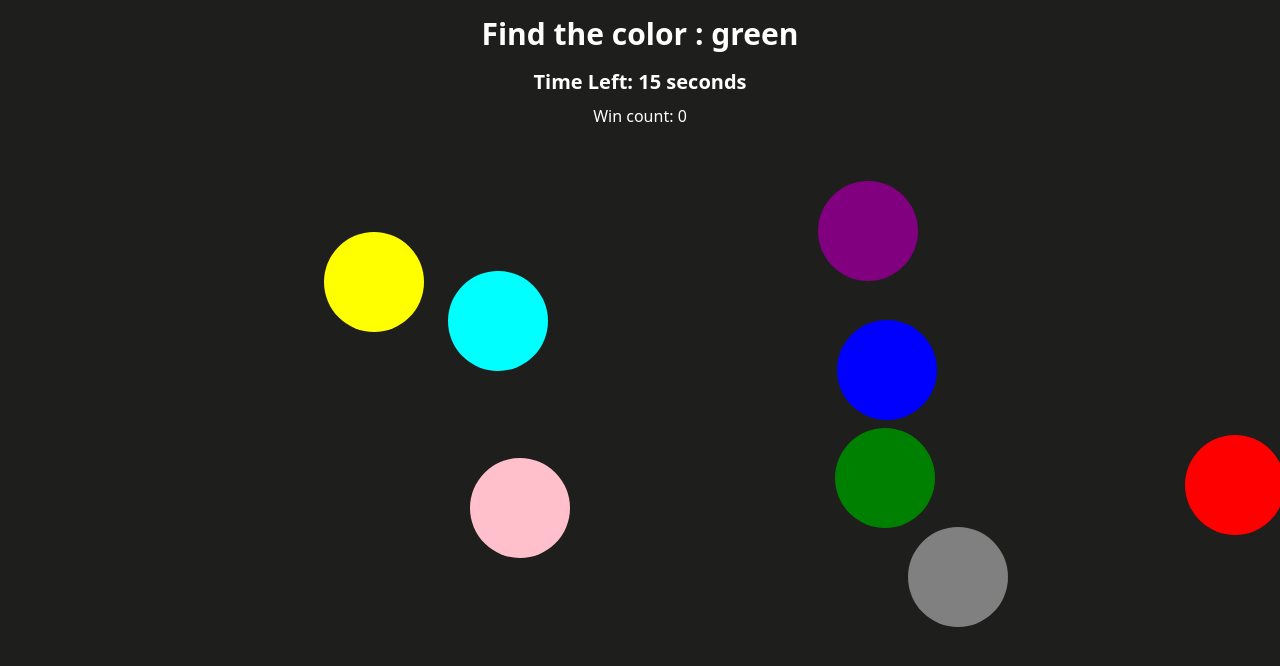
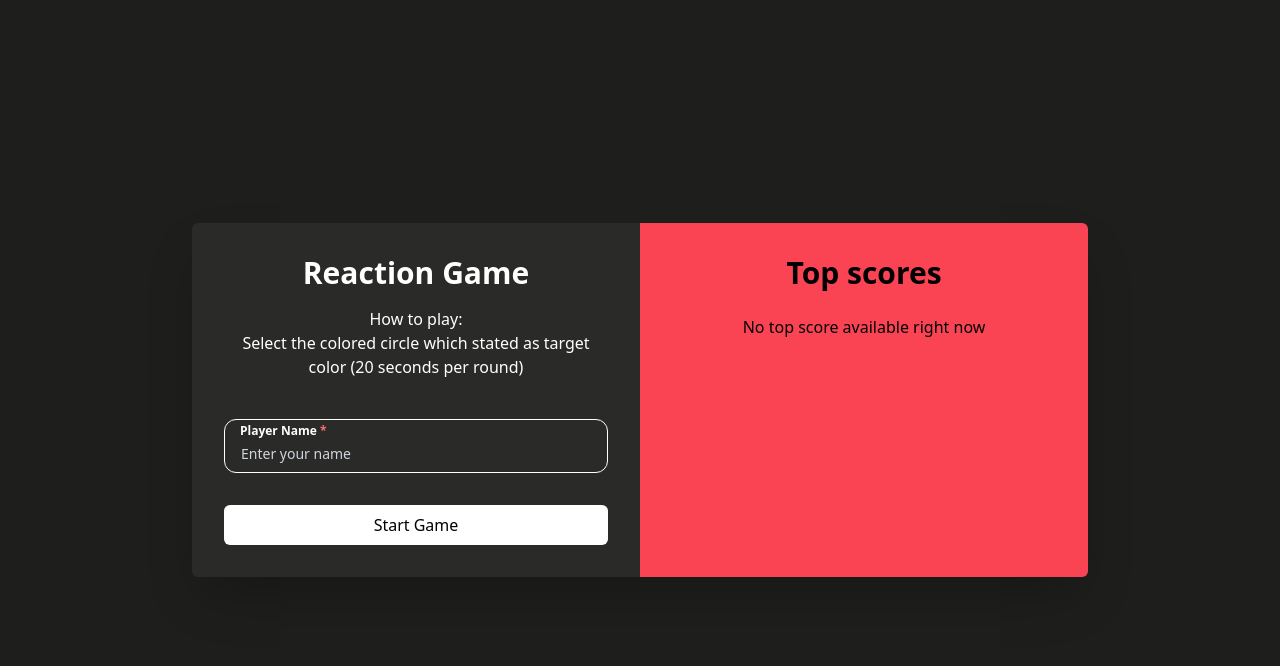
Before and after one commit to Najmi-Irfan/color-matching-game, a React (Vite) app: page / in a window 1280 px wide. Shown: the top 666 px of the page. Built offline with nearby package versions, Linux system fonts and the light colour scheme.

Commit message:
Add form hook

```diff
--- a/package.json
+++ b/package.json
@@ -13,6 +13,7 @@
     "@tailwindcss/vite": "^4.1.7",
     "react": "^19.1.0",
     "react-dom": "^19.1.0",
+    "react-hook-form": "^7.56.4",
     "react-router-dom": "^7.6.0"
   },
   "devDependencies": {
--- a/src/App.tsx
+++ b/src/App.tsx
@@ -1,30 +1,27 @@
-import {
-  createContext,
-  useState,
-  type Dispatch,
-  type SetStateAction
-} from 'react'
+// App.tsx or main component
+import { createContext, useState } from 'react'
 import { Landing } from './pages/Landing'
 import { Game } from './pages/Game'
 import { Scores } from './pages/Scores'
-
-type PageContextType = {
-  page: number
-  setPage: Dispatch<SetStateAction<number>>
-}
+import type { ScoreProps, ScoreContextType } from './types/score'
+import type { PageContextType } from './types/page'
 
 export const PageContext = createContext<PageContextType | null>(null)
+export const ScoreContext = createContext<ScoreContextType | null>(null)
 
 function App () {
-  const [page, setPage] = useState<number>(1)
+  const [page, setPage] = useState<number>(0)
+  const [scoreList, setScoreList] = useState<ScoreProps[]>([])
 
   return (
     <PageContext.Provider value={{ page, setPage }}>
-      <>
-        {page === 0 && <Landing />}
-        {page === 1 && <Game />}
-        {page === 2 && <Scores />}
-      </>
+      <ScoreContext.Provider value={{ scoreList, setScoreList }}>
+        <>
+          {page === 0 && <Landing />}
+          {page === 1 && <Game />}
+          {page === 2 && <Scores />}
+        </>
+      </ScoreContext.Provider>
     </PageContext.Provider>
   )
 }
--- /dev/null
+++ b/src/components/InputField.tsx
@@ -0,0 +1,40 @@
+import type { FieldError, UseFormRegister } from 'react-hook-form'
+
+type InputProps = {
+  register: UseFormRegister<any>
+  formName: string
+  placeholder: string
+  error?: FieldError
+  label: string
+}
+
+export function Input ({
+  register,
+  formName,
+  placeholder,
+  error,
+  label
+}: InputProps) {
+  return (
+    <div className='relative w-full my-4'>
+      <label
+        htmlFor={formName}
+        className='absolute left-3 top-1 text-xs text-white font-bold px-1 z-10'
+      >
+        {label} <span className='text-red-400'>*</span>
+      </label>
+
+      <input
+        id={formName}
+        type='text'
+        className='w-full px-4 pt-6 pb-2 text-sm border border-white rounded-xl bg-transparent text-white placeholder:text-gray-300'
+        {...register(formName, { required: true })}
+        placeholder={placeholder}
+      />
+
+      {error && (
+        <p className='text-red-400 text-sm mt-1'>This field is required</p>
+      )}
+    </div>
+  )
+}
--- /dev/null
+++ b/src/components/ScoreTable.tsx
@@ -0,0 +1,5 @@
+export function ScoreTable(){
+    return(
+        <div>sffdfd</div>
+    )
+}
--- a/src/pages/Landing.tsx
+++ b/src/pages/Landing.tsx
@@ -1,43 +1,66 @@
+import { useForm } from 'react-hook-form'
+import { Input } from '../components/InputField'
+
+interface IFormInput {
+  playerName: string
+}
+
 export function Landing () {
+  const {
+    register,
+    handleSubmit,
+    formState: { errors }
+  } = useForm<IFormInput>()
+
+  const onSubmit = (data:IFormInput) => {
+    console.log('Form Data:', data)
+    // Start the game here
+  }
+
+  function LeftSideCard () {
     return (
-    <div className='min-h-screen flex items-center justify-center px-4'>
-      <div className='bg-[#2A2A29] shadow-2xl rounded-md overflow-hidden flex flex-col md:flex-row w-full max-w-4xl'>
-        {/* Left: Login Form */}
       <div className='md:w-1/2 p-8 flex flex-col justify-center'>
         <div className='text-white text-center'>
           <h2 className='text-3xl font-bold mb-4'>Reaction Game</h2>
           <p>How to play:</p>
           <p>
-              Select the colored circle which which stated as target color (20
-              seconds per round)
+            Select the colored circle which stated as target color (20 seconds
+            per round)
           </p>
         </div>
-          <div className='relative w-full my-4'>
-            <label
-              htmlFor='playerName'
-              className='absolute left-3 top-1 text-xs text-white font-bold px-1 z-10'
-            >
-              Player Name <span className="text-red-400">*</span>
-            </label>
-            <input
-              type='text'
-              id='playerName'
-              className='w-full px-4 pt-6 pb-2 text-sm border border-white rounded-xl bg-transparent'
+        <form onSubmit={handleSubmit(onSubmit)} className='space-y-4 mt-6'>
+          <Input
+            register={register}
+            formName='playerName'
+            placeholder='Enter your name'
+            error={errors.playerName}
+            label='Player Name'
           />
-          </div>
 
           <button type='submit' className='w-full bg-white py-2 rounded-md'>
             Start Game
           </button>
+        </form>
       </div>
+    )
+  }
 
-        {/* Right: Notes/Info */}
+  function RightSideCard () {
+    return (
       <div className='md:w-1/2 bg-[#fa4454] p-8 flex flex-col'>
         <p className='text-black text-center text-3xl font-bold pb-4'>
           Top scores
         </p>
-          <p>No top score available right now</p>
+        <p className='text-center mt-2'>No top score available right now</p>
       </div>
+    )
+  }
+
+  return (
+    <div className='min-h-screen flex items-center justify-center px-4'>
+      <div className='bg-[#2A2A29] shadow-2xl rounded-md overflow-hidden flex flex-col md:flex-row w-full max-w-4xl'>
+        <LeftSideCard />
+        <RightSideCard />
       </div>
     </div>
   )
--- /dev/null
+++ b/src/types/form.ts
@@ -0,0 +1,3 @@
+export type FormProps = {
+  playerName: string
+}
--- /dev/null
+++ b/src/types/page.ts
@@ -0,0 +1,6 @@
+import type { Dispatch, SetStateAction } from "react"
+
+export type PageContextType = {
+  page: number
+  setPage: Dispatch<SetStateAction<number>>
+}
--- /dev/null
+++ b/src/types/score.ts
@@ -0,0 +1,11 @@
+export type ScoreProps = {
+    id: number
+    score: number
+    name: string
+    date: string
+}
+
+export type ScoreContextType = {
+    scoreList: ScoreProps[]
+    setScoreList: React.Dispatch<React.SetStateAction<ScoreProps[]>>
+}
```
Also changed, not shown: 1 other file (tests, documents, lock files or other folders). Lines whose indentation alone changed are shown as unchanged.
